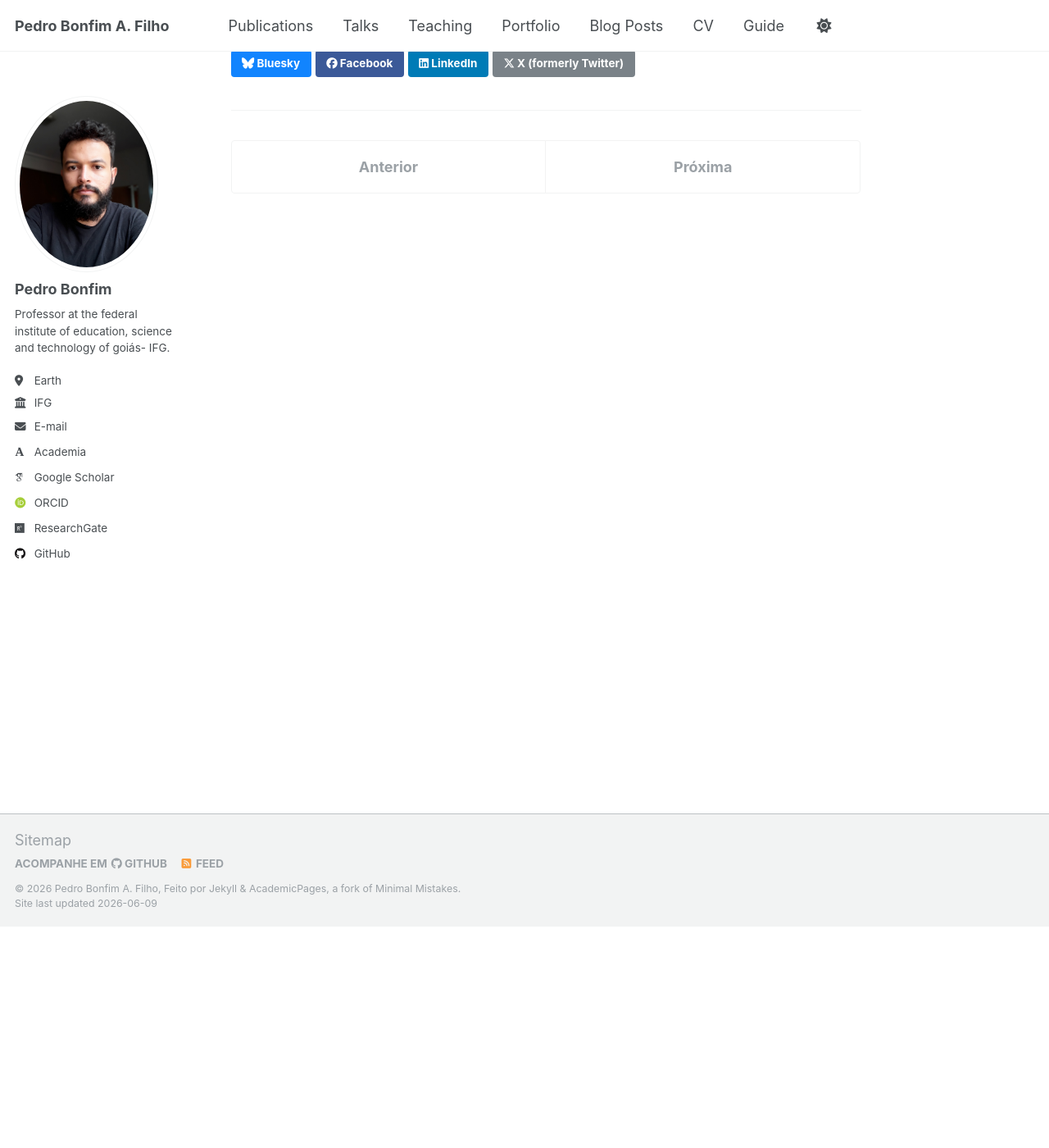
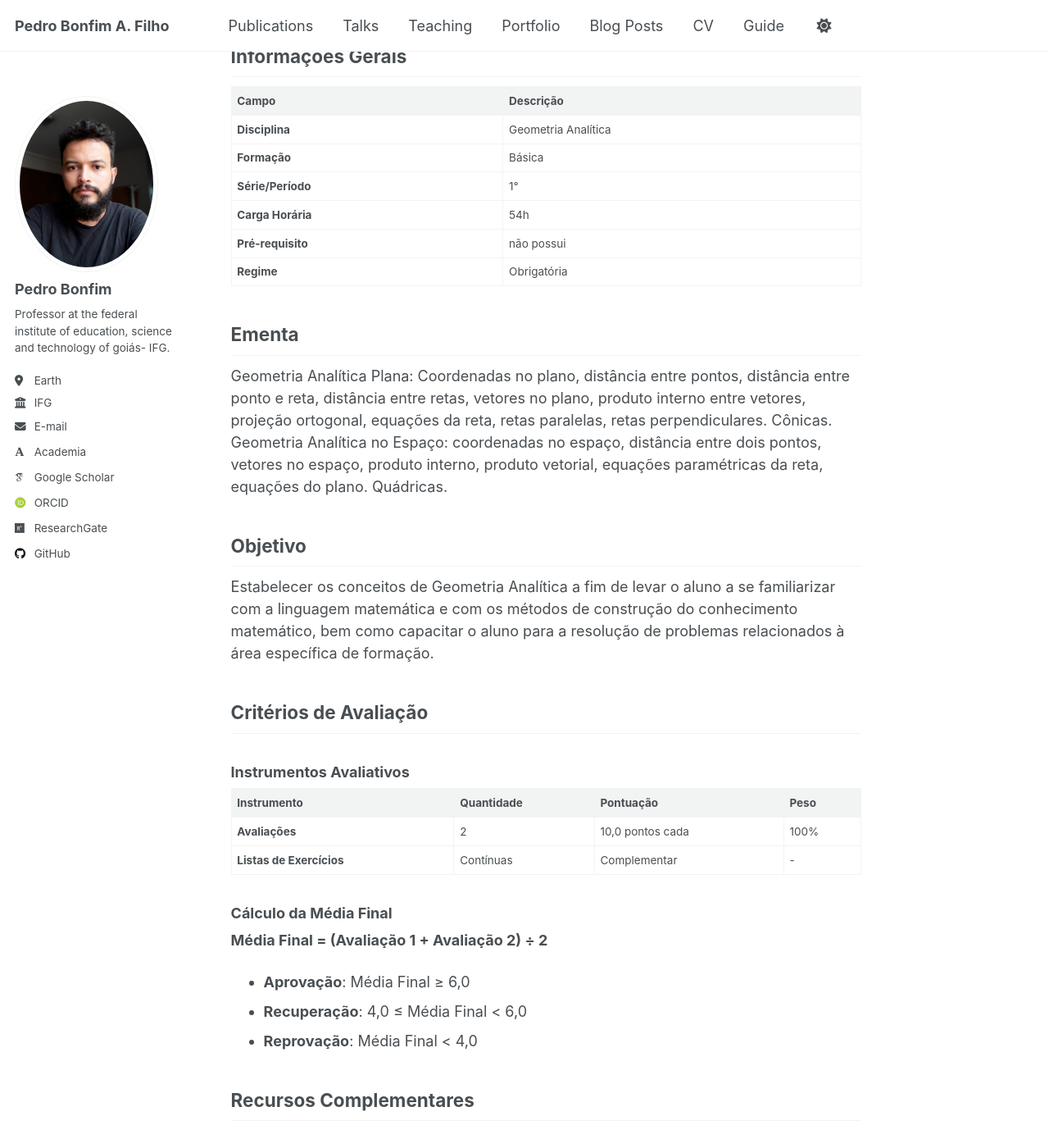
Before and after one commit to pedroassuncaofilho/pedroassuncaofilho.github.io, a Jekyll site: the page built from _teaching/geometriaanalitica.md, in a window 1280 px wide and 1400 px high, scrolled down 270 px. Shown: the whole window at 82% size. Built offline with Jekyll 4.4.1, drawn with Linux system fonts in a browser that asks for light colours; some web fonts are replaced; some of the changed text lies outside the part shown.

Commit message:
Update geometriaanalitica.md

```diff
--- a/_teaching/geometriaanalitica.md
+++ b/_teaching/geometriaanalitica.md
@@ -7,3 +7,80 @@ venue: "Instituto Federal de Goiás, DAA"
 date: 2026-01-01
 location: "Formosa, Goiás"
 ---
+
+[Link moodle](https://moodle.ifg.edu.br/)
+[Link Suap](https://suap.ifg.edu.br/)
+
+# Ementa de Disciplina
+
+## Informações Gerais
+
+| Campo | Descrição |
+|-------|-----------|
+| **Disciplina** | Geometria Analítica |
+| **Formação** | Básica |
+| **Série/Período** | 1° |
+| **Carga Horária** | 54h |
+| **Pré-requisito** | não possui |
+| **Regime** | Obrigatória |
+
+## Ementa
+
+Geometria Analítica Plana: Coordenadas no plano, distância entre pontos, distância entre ponto e reta, distância entre retas, vetores no plano, produto interno entre vetores, projeção ortogonal, equações da reta, retas paralelas, retas perpendiculares. Cônicas. Geometria Analítica no Espaço: coordenadas no espaço, distância entre dois pontos, vetores no espaço, produto interno, produto vetorial, equações paramétricas da reta, equações do plano. Quádricas.
+
+## Objetivo
+
+Estabelecer os conceitos de Geometria Analítica a fim de levar o aluno a se familiarizar com a linguagem matemática e com os métodos de construção do conhecimento matemático, bem como capacitar o aluno para a resolução de problemas relacionados à área específica de formação.
+
+## Critérios de Avaliação
+
+### Instrumentos Avaliativos
+
+| Instrumento | Quantidade | Pontuação | Peso |
+|-------------|------------|-----------|------|
+| **Avaliações** | 2 | 10,0 pontos cada | 100% |
+| **Listas de Exercícios** | Contínuas | Complementar | - |
+
+### Cálculo da Média Final
+
+**Média Final = (Avaliação 1 + Avaliação 2) ÷ 2**
+
+- **Aprovação**: Média Final ≥ 6,0
+- **Recuperação**: 4,0 ≤ Média Final < 6,0
+- **Reprovação**: Média Final < 4,0
+
+## Recursos Complementares
+
+### Videoaulas Recomendadas
+
+<!-- Adicione aqui as URLs das videoaulas do YouTube -->
+
+**Slides:**
+- [Título do Slide - Aula](URL_DO_SLIDE)
+
+**Vídeos:**
+- [Título da Aula - Canal/Professor](URL_DO_VIDEO)
+
+<!--
+Para adicionar novos vídeos, use o formato:
+- [Nome descritivo da aula - Nome do canal](URL_completa_do_YouTube)
+-->
+
+### Exercícios
+
+- ✏️ [Livro - Colaborativo](URL_DO_LIVRO)
+  - [Lista 1](URL_DA_LISTA)
+
+## Bibliografia
+
+### Bibliografia Básica
+
+1. **Reis, G. L.; Silva, V.** *Geometria analítica*. Rio de Janeiro: LTC, 1996.
+
+
+### Bibliografia Complementar
+
+
+
+---
+*Documento gerado em: 15/04/2026*
```
